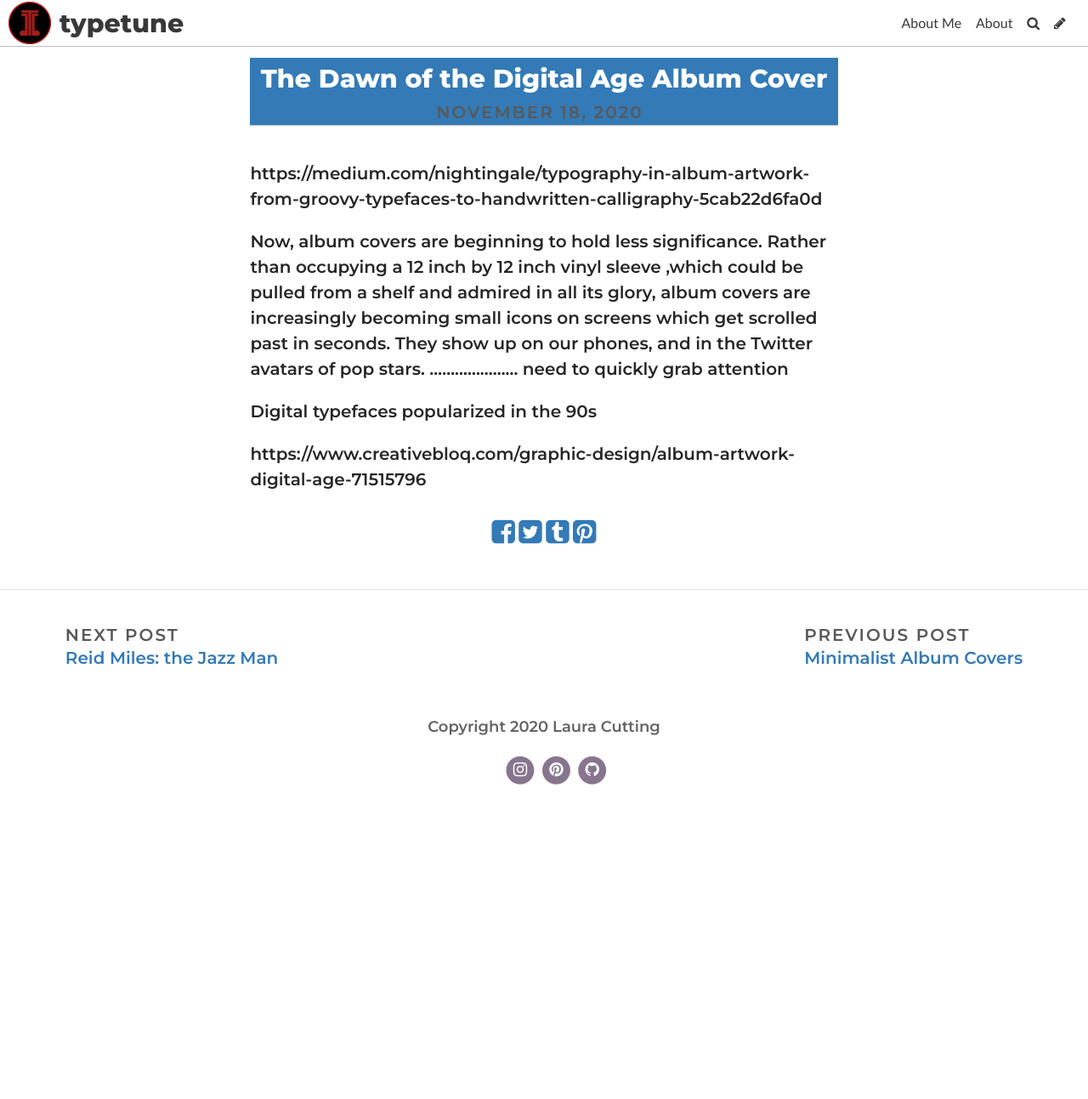
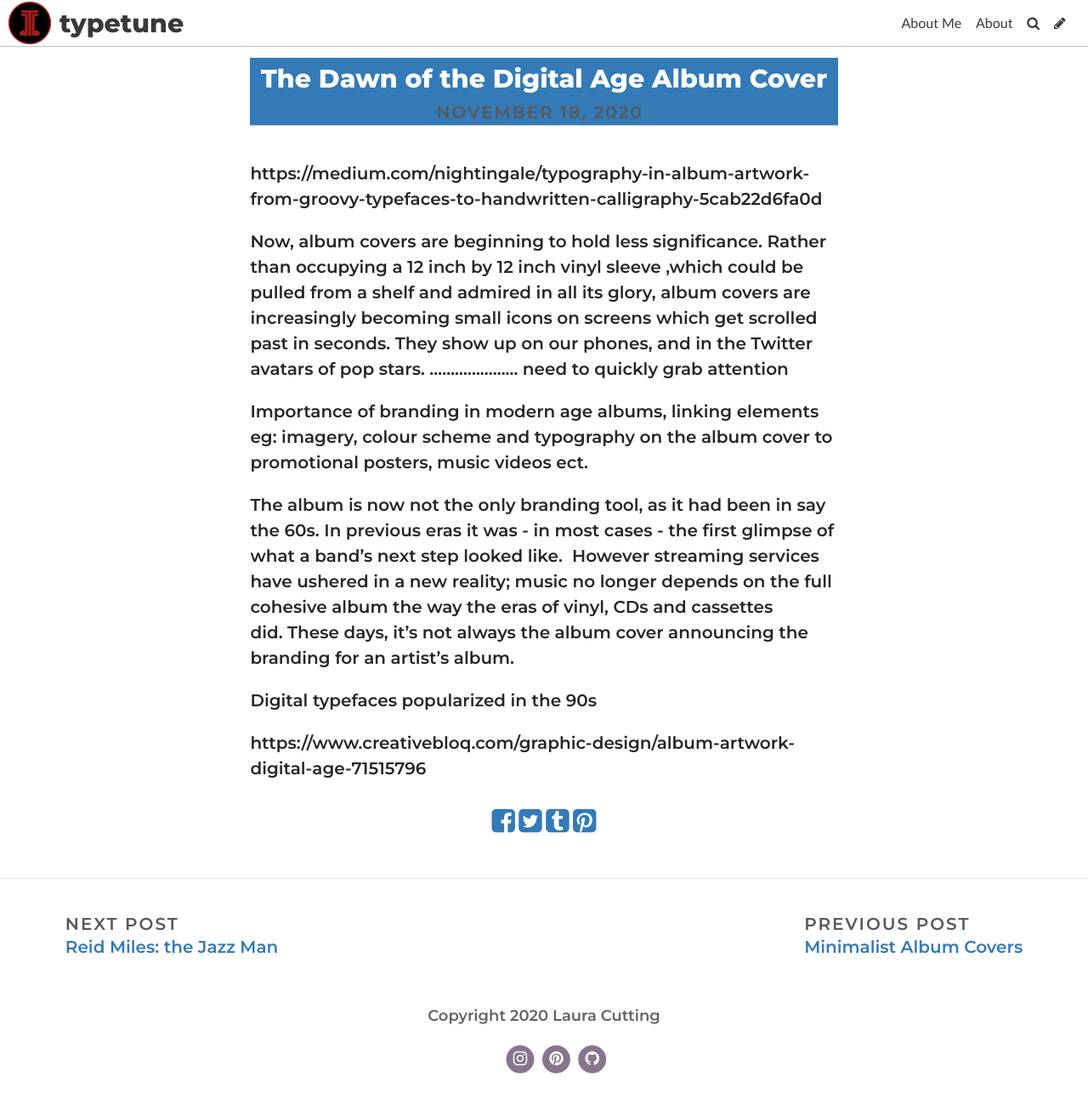
Before and after one commit to lauracutting/typetune, a Jekyll site: the page built from _posts/2020-11-18-the-dawn-of-the-digital-age-album-cover.md, in a window 1280 px wide and 1293 px high. Shown: the whole window at 85% size. Built offline with Jekyll 4.4.1, drawn with Linux system fonts in a browser that asks for light colours; some web fonts are replaced.

Commit message:
Update Post “2020-11-18-the-dawn-of-the-digital-age-album-cover”

```diff
--- a/_posts/2020-11-18-the-dawn-of-the-digital-age-album-cover.md
+++ b/_posts/2020-11-18-the-dawn-of-the-digital-age-album-cover.md
@@ -10,6 +10,12 @@
 
 
 
+Importance of branding in modern age albums, linking elements eg: imagery, colour scheme and typography on the album cover to promotional posters, music videos ect.
+
+The album is now not the only branding tool, as it had been in say the 60s. In previous eras it was - in most cases - the first glimpse of what a band's next step looked like.  However streaming services have ushered in a new reality; music no longer depends on the full cohesive album the way the eras of vinyl, CDs and cassettes did. These days, it's not always the album cover announcing the branding for an artist's album.
+
+
+
 Digital typefaces popularized in the 90s
 
 https://www.creativebloq.com/graphic-design/album-artwork-digital-age-71515796
```
